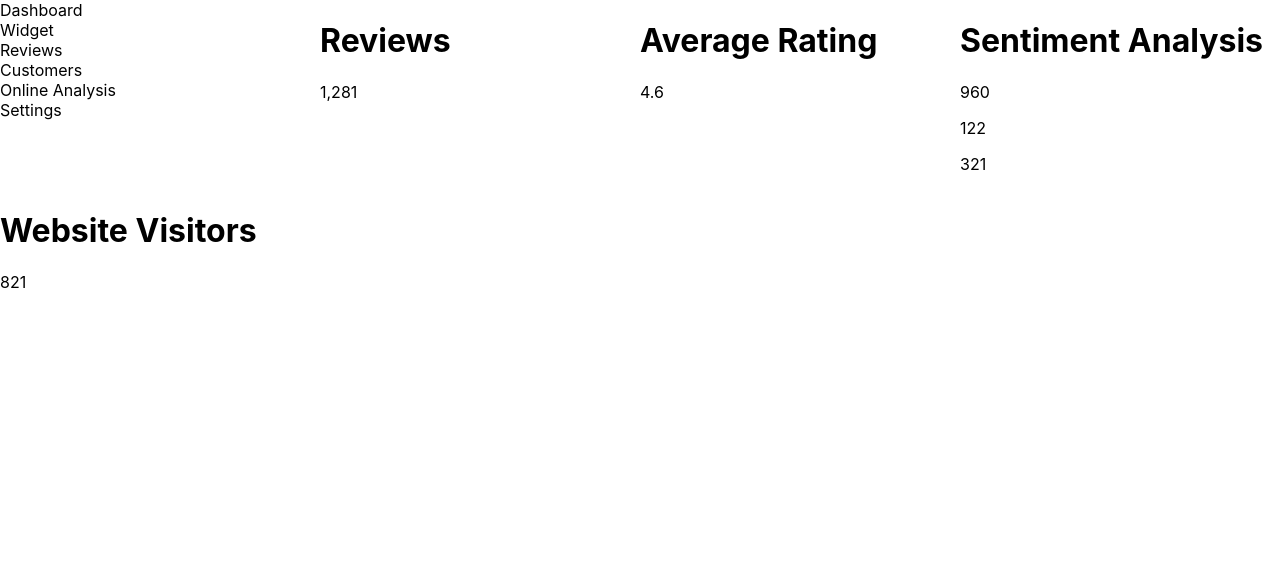
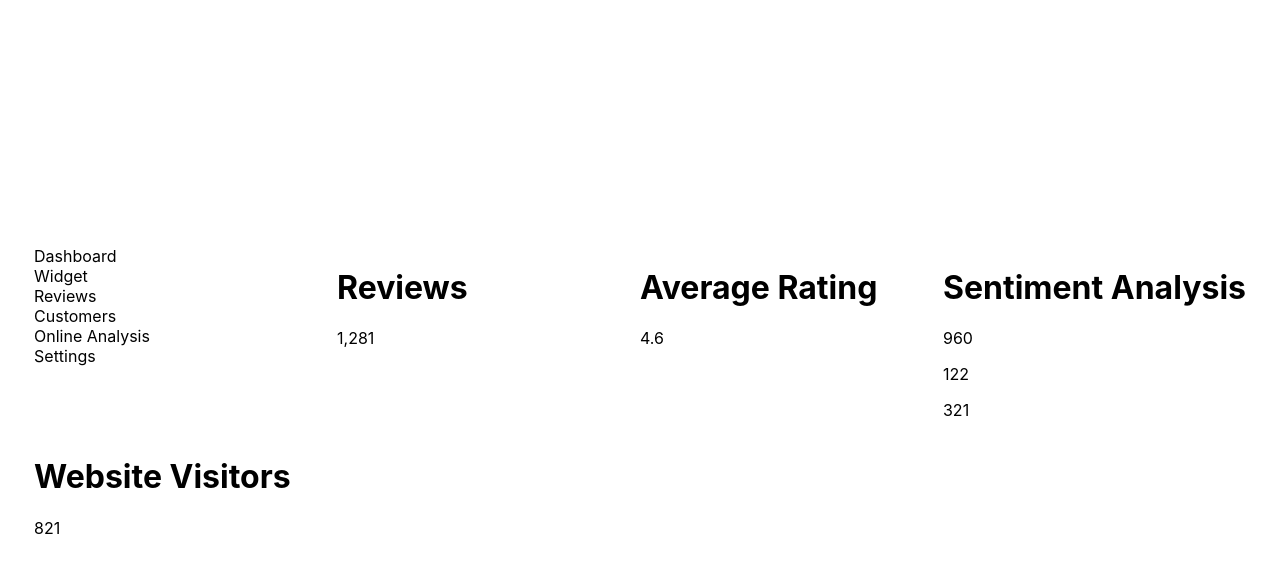
Before and after one commit to saraehutch94/react-dashboard, a React (Create React App) app: page / in a window 1280 px wide. Shown: the top 572 px of the page. Built offline with nearby package versions, Linux system fonts and the light colour scheme.

Commit message:
move whole grid to middle of page

```diff
--- a/src/App.css
+++ b/src/App.css
@@ -1,6 +1,14 @@
 html {
   margin: 0;
   padding: 0;
+  height: 100%;
+  display: flex;
+  justify-content: center;
+  align-items: center;
+}
+
+.whole-app {
+  flex-grow: 1;
 }
 
 .app-wrapper {
```
